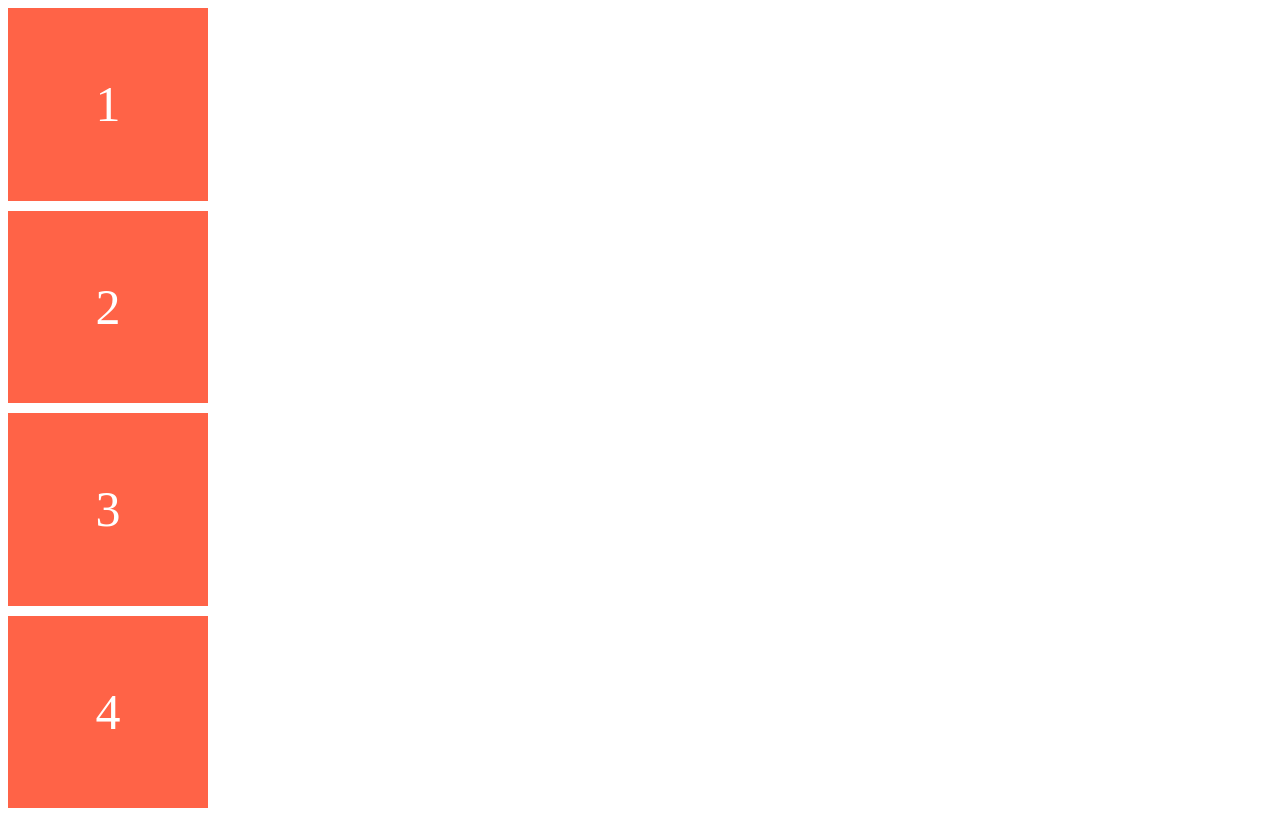
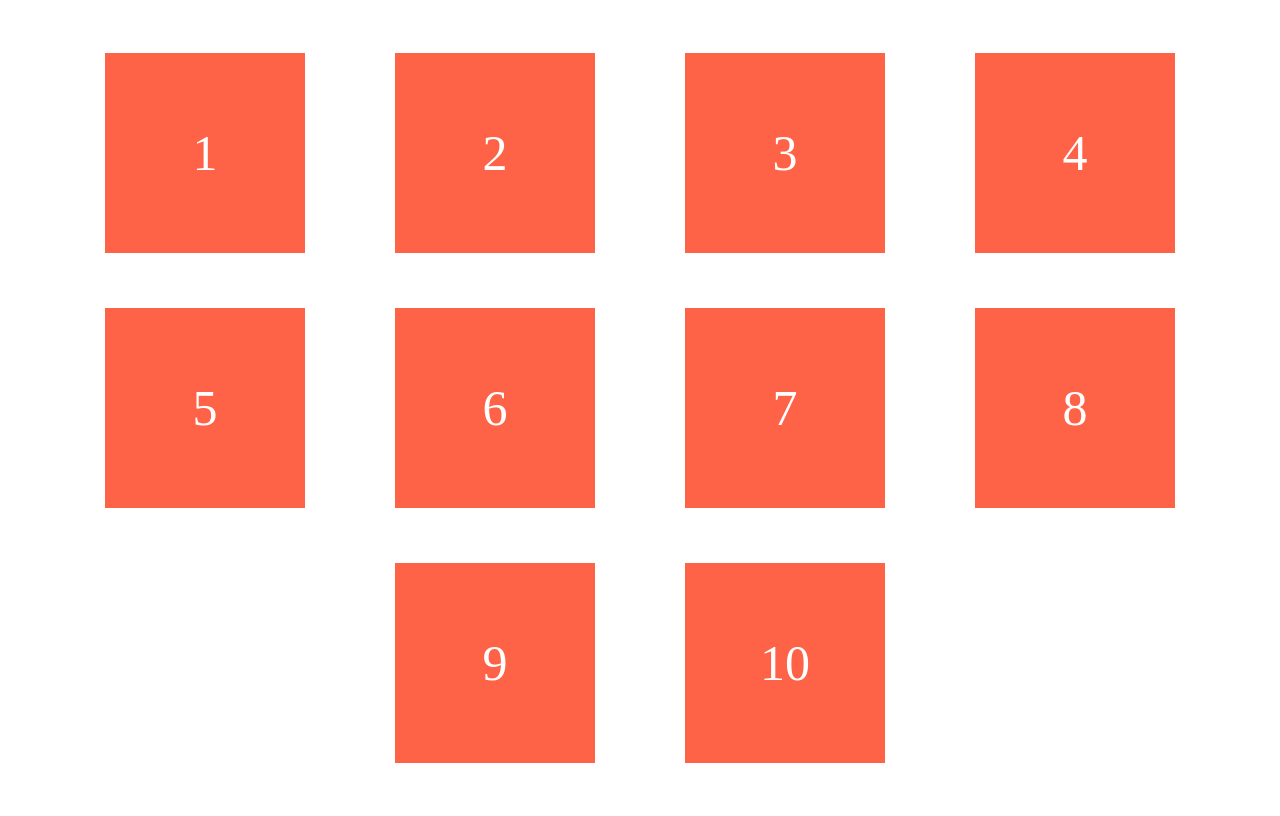
Before and after one commit to thxforall/css-layout-masterclass, a plain HTML site: page index.html in a window 1280 px wide. Drawn offline with Linux system fonts and the light colour scheme.

Commit message:
flex flow and align-content

```diff
--- a/index.html
+++ b/index.html
@@ -12,6 +12,12 @@
       <div class="box">2</div>
       <div class="box">3</div>
       <div class="box">4</div>
+      <div class="box">5</div>
+      <div class="box">6</div>
+      <div class="box">7</div>
+      <div class="box">8</div>
+      <div class="box">9</div>
+      <div class="box">10</div>
     </div>
   </body>
 </html>
--- a/style.css
+++ b/style.css
@@ -1,10 +1,14 @@
 .father {
   display: flex;
   height: 100vh;
-  gap: 10px;
-  flex-direction: column;
-  justify-content: space-between;
-  align-items: flex-start;
+  row-gap: 10px;
+  column-gap: 90px;
+  justify-content: center;
+  /* flex-direction: row;
+  flex-wrap: wrap; */
+  flex-flow: row wrap;
+  align-items: center;
+  align-content: space-evenly;
 }
 
 .box {
```
